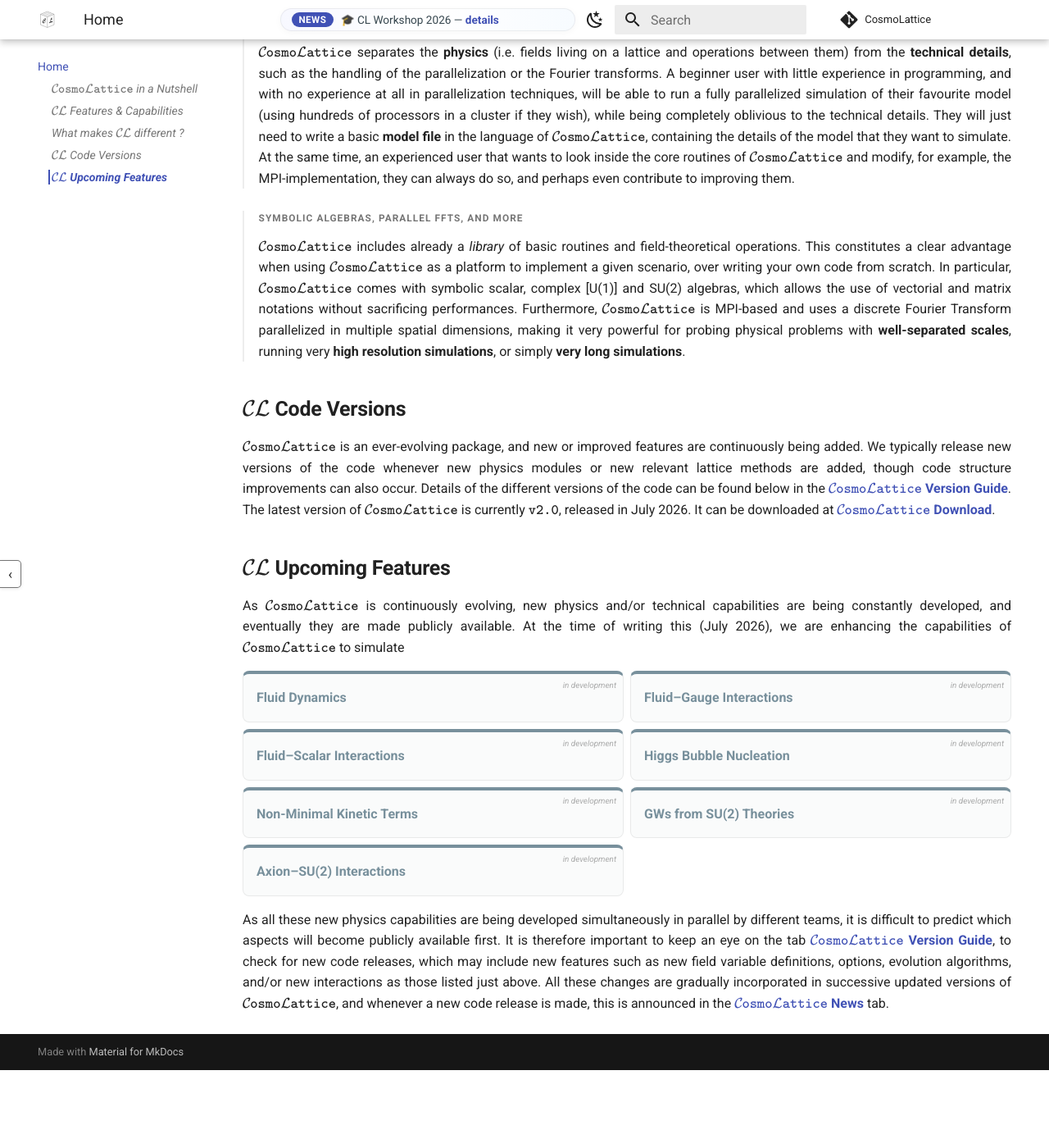
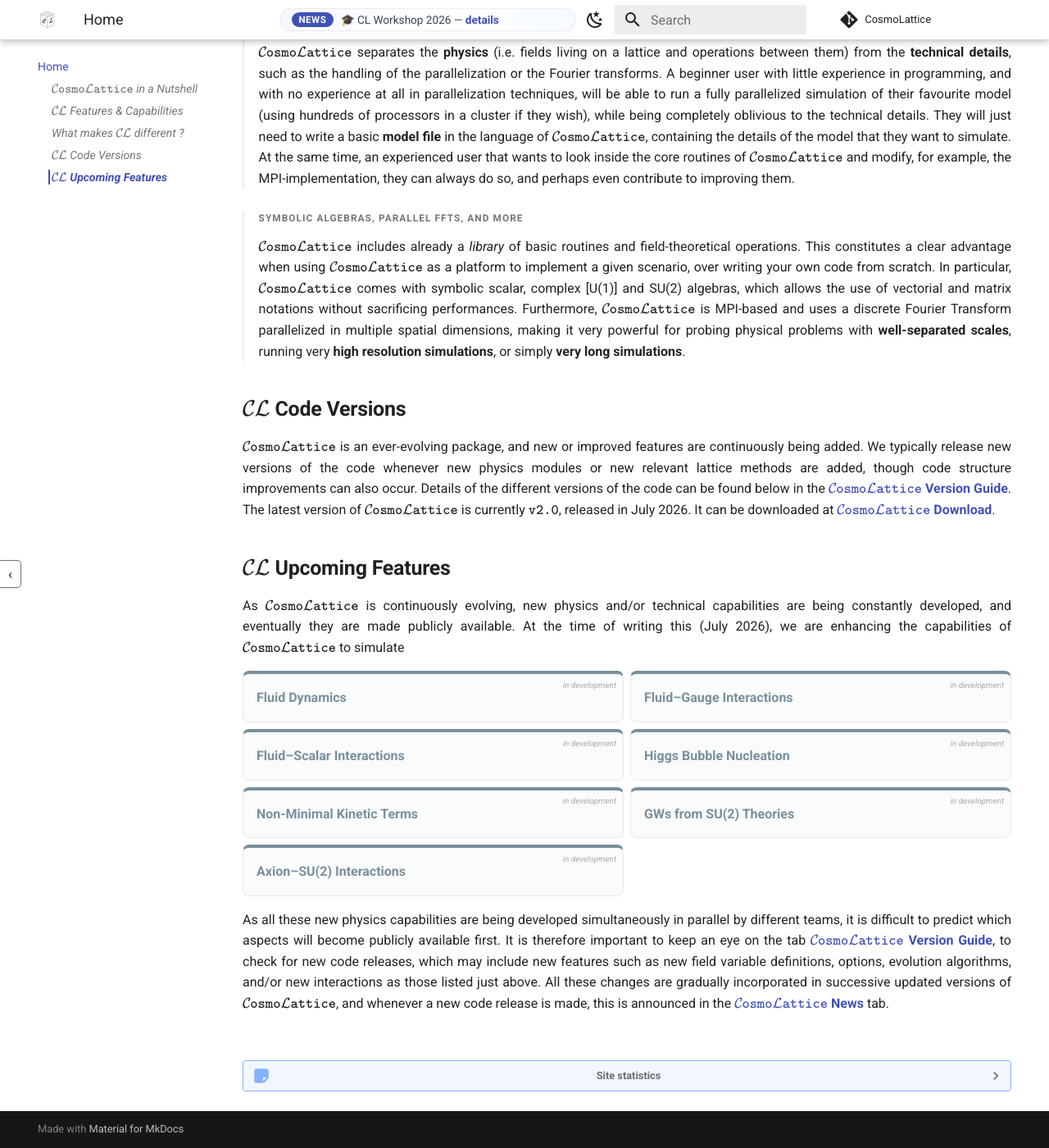
Before and after one commit to cosmolattice/cosmolatticeweb, an MkDocs documentation site: the page built from source/docs/index.md, in a window 1280 px wide and 1400 px high, scrolled down 3581 px. Shown: the whole window at 82% size. Built offline with MkDocs 1.6.1 and Material for MkDocs 9.7.7, drawn with Linux system fonts in a browser that asks for light colours; comment, search, counter and statistics services are not loaded; before the commit the page ends 4886 px from its top, so only the background shows below that; some of the changed text lies outside the part shown.

Commit message:
page Visit counter added (very bottom of front page)

```diff
--- a/source/docs/extra.css
+++ b/source/docs/extra.css
@@ -2928,3 +2928,21 @@
         transform: none;
     }
 }
+
+/* Visit Counter - added by DGF July 28th 2026  */
+.cl-visit-counter {
+  margin-top: 1rem;
+  text-align: center;
+  font-size: 0.7rem;
+  color: var(--md-default-fg-color--lighter);
+  opacity: 0.65;
+}
+
+.cl-visit-counter summary {
+  cursor: pointer;
+  list-style: none;
+}
+
+.cl-visit-counter summary::-webkit-details-marker {
+  display: none;
+}
--- a/source/docs/index.md
+++ b/source/docs/index.md
@@ -228,3 +228,10 @@
 </div>
 
 As all these new physics capabilities are being developed simultaneously in parallel by different teams, it is difficult to predict which aspects will become publicly available first. It is therefore important to keep an eye on the tab [**$\mathcal{C}\mathtt{osmo}\mathcal{L}\mathtt{attice}$ Version Guide**](code/Versions.md), to check for new code releases, which may include new features such as new field variable definitions, options, evolution algorithms, and/or new interactions as those listed just above. All these changes are gradually incorporated in successive updated versions of $\mathcal{C}\mathtt{osmo}\mathcal{L}\mathtt{attice}$, and whenever a new code release is made, this is announced in the [**$\mathcal{C}\mathtt{osmo}\mathcal{L}\mathtt{attice}$ News**](CL_News/CLnews.md) tab.
+
+<div style="height: 20px;"></div>
+
+<details class="cl-visit-counter">
+  <summary>Site statistics</summary>
+  <span>Total visits: <span id="visit-count">—</span></span>
+</details>
```
